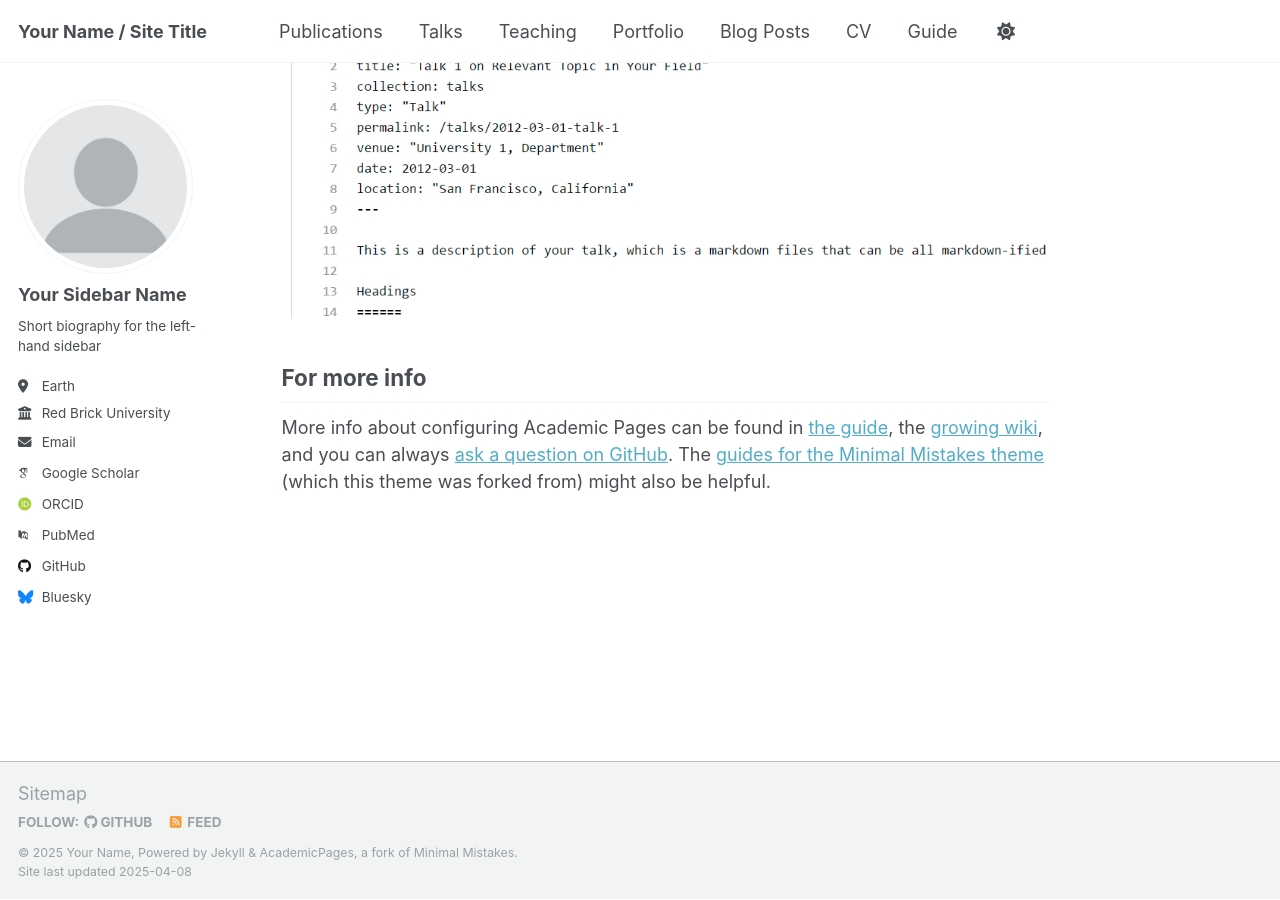
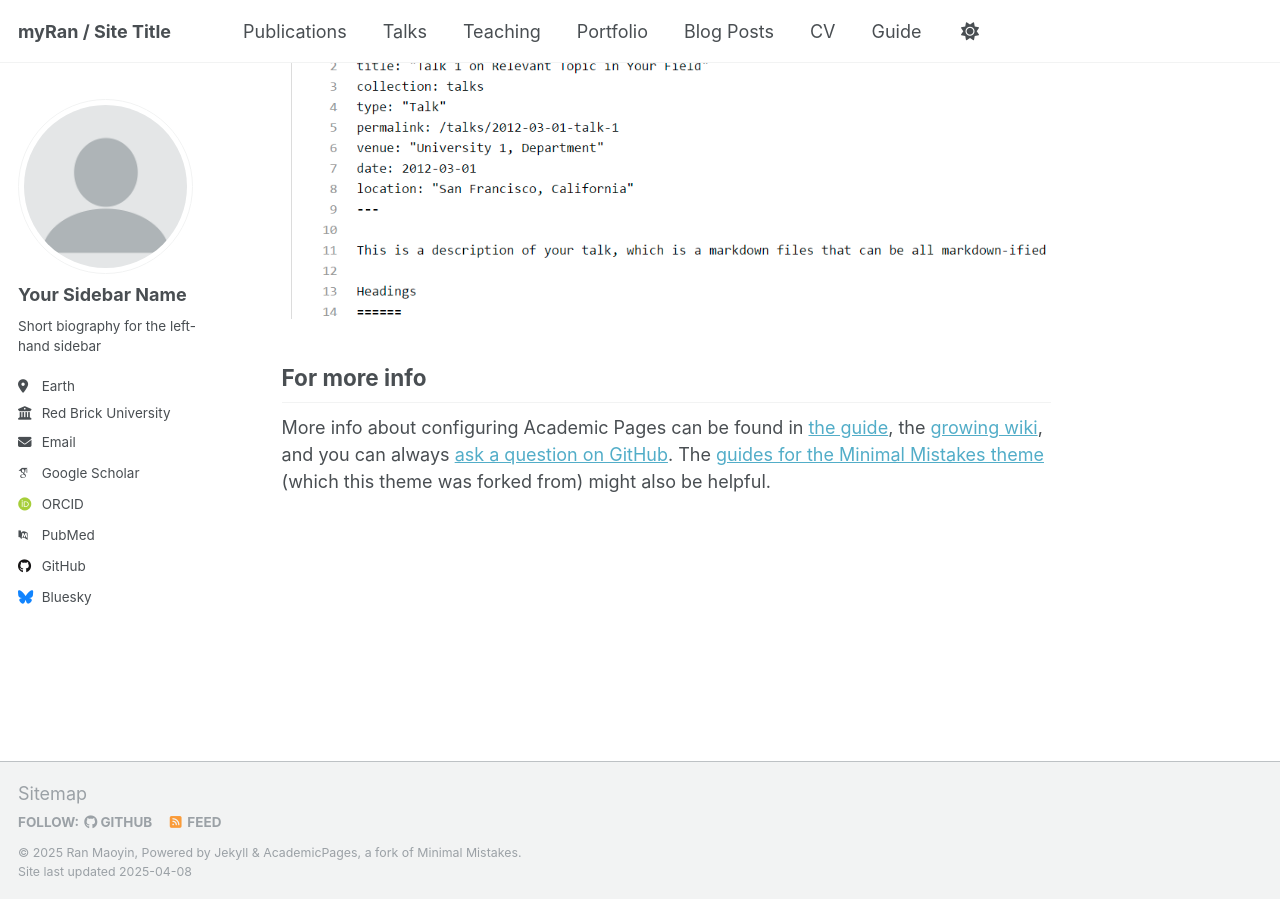
Before and after one commit to myRan-ML/myRan-ML.github.io, a Jekyll site: the page built from _pages/about.md, in a window 1280 px wide and 900 px high, scrolled down 2608 px. Built offline with Jekyll 4.4.1, drawn with Linux system fonts in a browser that asks for light colours; some web fonts are replaced.

Commit message:
填写个人信息

```diff
--- a/_config.yml
+++ b/_config.yml
@@ -9,11 +9,11 @@
 # Basic Site Settings
 locale                   : "en-US"
 site_theme               : "default"
-title                    : "Your Name / Site Title"
+title                    : "myRan / Site Title"
 title_separator          : "-"
-name                     : &name "Your Name"
-description              : &description "personal description"
-url                      : https://academicpages.github.io # the base hostname & protocol for your site e.g. "https://[your GitHub username].github.io"
+name                     : &name "Ran Maoyin"
+description              : &description "Learn by doing and do by learning"
+url                      : https://myRan-ML/myRan.github.io # the base hostname & protocol for your site e.g. "https://[your GitHub username].github.io"
 baseurl                  : "" # the subpath of your site, e.g. "/blog"
 repository               : "academicpages/academicpages.github.io"
 
@@ -45,7 +45,7 @@ author:
   bitbucket        : # Username - Update with your username on the site
   codepen          : # Username
   dribbble         : # Username
-  github           : "academicpages"
+  github           : "myRan-ML"
   kaggle           : # Username
   stackoverflow    : # User number or user number and name (i.e., use "1" or "1/jeff-atwood")
 
```
